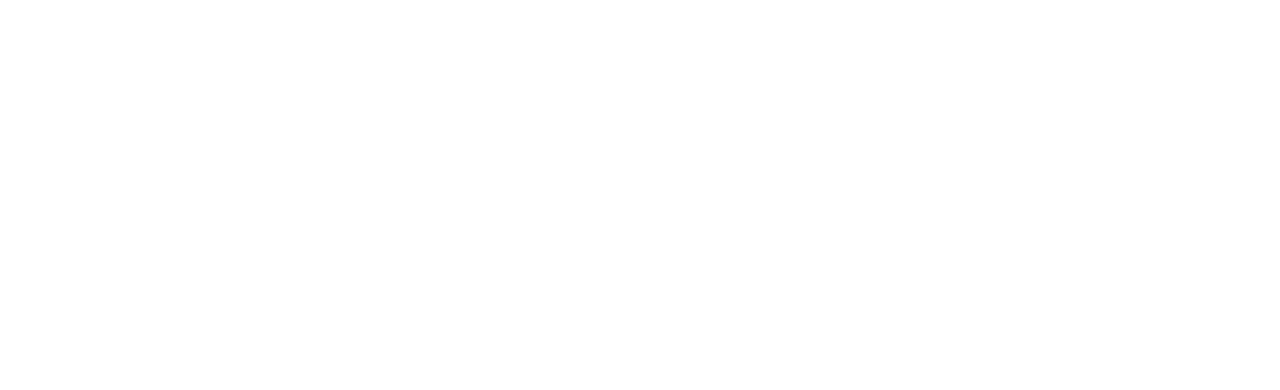
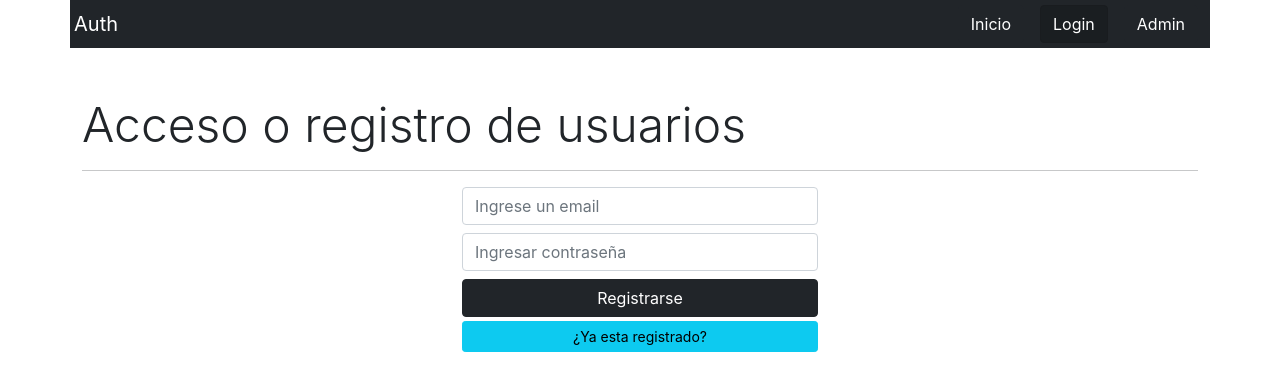
Before and after one commit to sberrus/react-firebase-auth, a React (Create React App) app: page /login in a window 1280 px wide. Shown: the top 390 px of the page. Built offline with nearby package versions, Linux system fonts and the light colour scheme.

Commit message:
Incorporación de la ruta /login y estructura creada

```diff
--- a/package.json
+++ b/package.json
@@ -9,6 +9,7 @@
     "firebase": "^8.3.3",
     "react": "^17.0.2",
     "react-dom": "^17.0.2",
+    "react-router-dom": "^5.2.0",
     "react-scripts": "4.0.3",
     "web-vitals": "^1.1.1"
   },
--- a/public/index.html
+++ b/public/index.html
@@ -1,20 +1,19 @@
 <!DOCTYPE html>
 <html lang="en">
+
 <head>
   <meta charset="utf-8" />
   <link rel="icon" href="%PUBLIC_URL%/favicon.ico" />
   <meta name="viewport" content="width=device-width, initial-scale=1" />
   <meta name="theme-color" content="#000000" />
-    <meta
-      name="description"
-      content="Web site created using create-react-app"
-    />
+  <link href="https://cdn.jsdelivr.net/npm/bootstrap@5.0.0-beta3/dist/css/bootstrap.min.css" rel="stylesheet"
+    integrity="sha384-eOJMYsd53ii+scO/bJGFsiCZc+5NDVN2yr8+0RDqr0Ql0h+rP48ckxlpbzKgwra6" crossorigin="anonymous">
+  <meta name="description" content="Web site created using create-react-app" />
   <link rel="apple-touch-icon" href="%PUBLIC_URL%/logo192.png" />
   <!--
       manifest.json provides metadata used when your web app is installed on a
       user's mobile device or desktop. See https://developers.google.com/web/fundamentals/web-app-manifest/
     -->
-    <link rel="manifest" href="%PUBLIC_URL%/manifest.json" />
   <!--
       Notice the use of %PUBLIC_URL% in the tags above.
       It will be replaced with the URL of the `public` folder during the build.
@@ -26,6 +25,7 @@
     -->
   <title>React App</title>
 </head>
+
 <body>
   <noscript>You need to enable JavaScript to run this app.</noscript>
   <div id="root"></div>
@@ -39,5 +39,9 @@
       To begin the development, run `npm start` or `yarn start`.
       To create a production bundle, use `npm run build` or `yarn build`.
     -->
+  <script src="https://cdn.jsdelivr.net/npm/bootstrap@5.0.0-beta3/dist/js/bootstrap.bundle.min.js"
+    integrity="sha384-JEW9xMcG8R+pH31jmWH6WWP0WintQrMb4s7ZOdauHnUtxwoG2vI5DkLtS3qm9Ekf"
+    crossorigin="anonymous"></script>
 </body>
+
 </html>
--- a/src/App.js
+++ /dev/null
@@ -1,9 +0,0 @@
-function App() {
-  return (
-    <div className="App">
-
-    </div>
-  );
-}
-
-export default App;
--- /dev/null
+++ b/src/App.jsx
@@ -0,0 +1,33 @@
+/*
+  Para configurar firebase primero debemos ir a la consola y buscar en "Compilacion > authentication" y activar la autentificacion con el medio que deseemos utilizar para hacer el Login.
+
+  También hay que acordarse de crear el script para la configuración de Firebase. Este script lo encontramos en "Configuracion del proyecto > General" Este script lo tenemos que incorporar en firebase.js.
+ */
+import { BrowserRouter as Router, Switch, Route } from "react-router-dom";
+import Navbar from './components/Navbar'
+import Login from './components/Login'
+function App() {
+  return (
+    //Usando router para configurar las rutas protegidas
+    <Router>
+      <div className="container p-0">
+        <Navbar />
+        <div className="container">
+          <Switch>
+            <Route path="/" exact>
+              Inicio...
+          </Route>
+            <Route path="/admin">
+              admin...
+          </Route>
+            <Route path="/login">
+              <Login />
+            </Route>
+          </Switch>
+        </div>
+      </div>
+    </Router>
+  );
+}
+
+export default App;
--- /dev/null
+++ b/src/components/Login.jsx
@@ -0,0 +1,34 @@
+import React from 'react'
+
+const Login = () => {
+    return (
+        <div className="mt-5">
+            <h3 className="display-5">Acceso o registro de usuarios</h3>
+            <hr />
+            <div className="row justify-content-center">
+                <div className="col-12 col-sm-8 col-md-6 col-xl-4">
+                    <form >
+                        <input
+                            type="email"
+                            className="form-control mb-2"
+                            placeholder="Ingrese un email" />
+                        <input
+                            type="password"
+                            className="form-control mb-2"
+                            placeholder="Ingresar contraseña" />
+                        <button
+                            className="btn btn-dark btn-block col-12 mb-1">
+                            Registrarse
+                            </button>
+                        <button
+                            className="btn btn-info btn-sm col-12">
+                            ¿Ya esta registrado?
+                            </button>
+                    </form>
+                </div>
+            </div>
+        </div>
+    )
+}
+
+export default Login
--- /dev/null
+++ b/src/components/Navbar.jsx
@@ -0,0 +1,25 @@
+import React from 'react'
+import { Link, NavLink } from "react-router-dom"
+
+function Navbar() {
+    return (
+        <div className="navbar navbar-dark bg-dark p-1">
+            <Link to="/" className="navbar-brand">
+                Auth
+            </Link>
+            <div className="d-flex">
+                <NavLink to="/" exact className="btn btn-dark mx-2">
+                    Inicio
+                </NavLink>
+                <NavLink to="/login" className="btn btn-dark mx-2">
+                    Login
+                </NavLink>
+                <NavLink to="/admin" className="btn btn-dark mx-2">
+                    Admin
+                </NavLink>
+            </div>
+        </div>
+    )
+}
+
+export default Navbar
--- a/src/index.css
+++ b/src/index.css
@@ -5,7 +5,6 @@ body {
     sans-serif;
   -webkit-font-smoothing: antialiased;
   -moz-osx-font-smoothing: grayscale;
-  color: azure;
 }
 
 code {
--- a/src/index.js
+++ b/src/index.js
@@ -1,7 +1,7 @@
 import React from 'react';
 import ReactDOM from 'react-dom';
 import './index.css';
-import App from './App';
+import App from './App.jsx';
 
 ReactDOM.render(
   <React.StrictMode>
@@ -9,7 +9,3 @@ ReactDOM.render(
   </React.StrictMode>,
   document.getElementById('root')
 );
-
-// If you want to start measuring performance in your app, pass a function
-// to log results (for example: reportWebVitals(console.log))
-// or send to an analytics endpoint. Learn more: https://bit.ly/CRA-vitals
```
Also changed, not shown: src/firebase.js (added, +27 -0 lines), 1 other file (tests, documents, lock files or other folders). Lines whose indentation alone changed are shown as unchanged.
